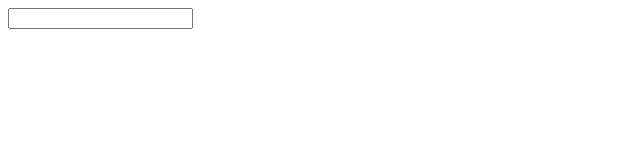
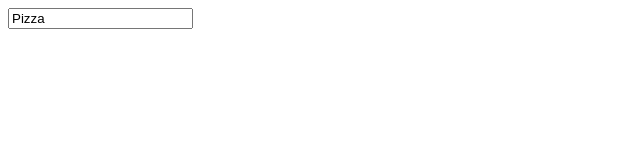
Before and after one commit to NimanthaSupun/foodRecipe, a React (Vite) app: page / in a window 1280 px wide. Shown: the top 160 px of the page, without its empty margins (0-640 px from the left). Built offline with nearby package versions, Linux system fonts and the light colour scheme.

Commit message:
set initial query state to Pizza in Search component

```diff
--- a/src/components/Search.jsx
+++ b/src/components/Search.jsx
@@ -1,7 +1,8 @@
-import React, { useState } from "react";
+import React, { useEffect, useState } from "react";
 
 const Search = () => {
-  const [query, setQuery] = useState("");
+  const [query, setQuery] = useState("Pizza");
+  useEffect(()=>{},[])
   return (
     <div>
       <input
```
